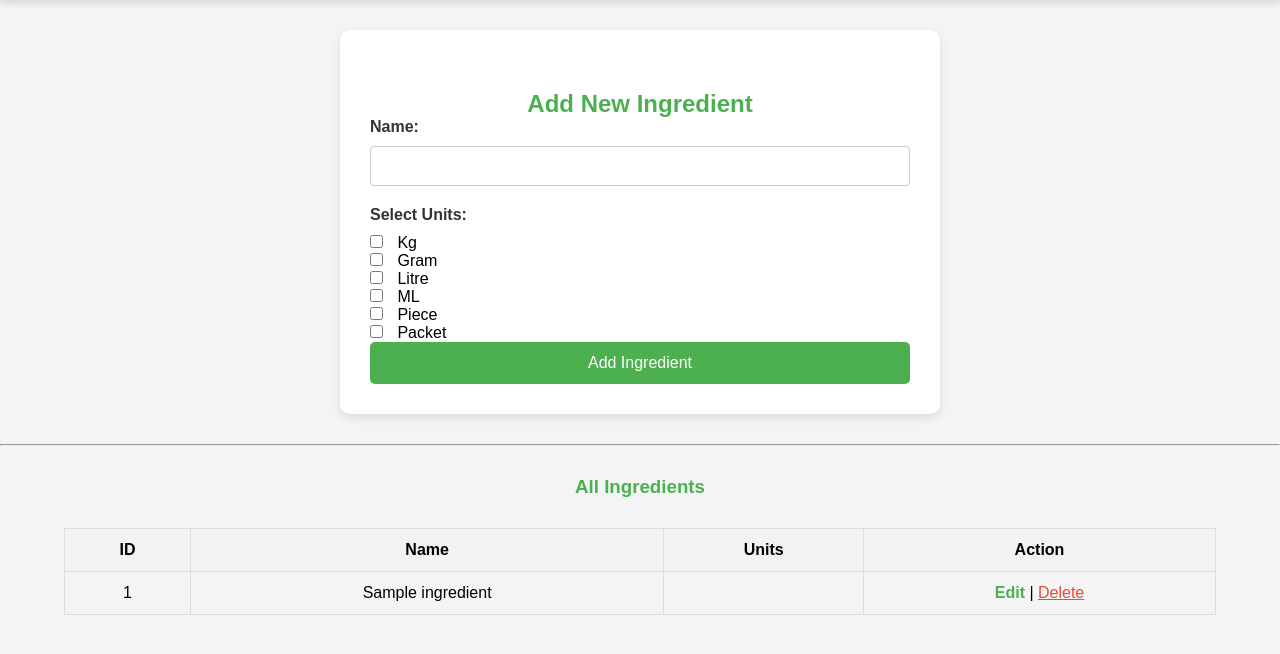
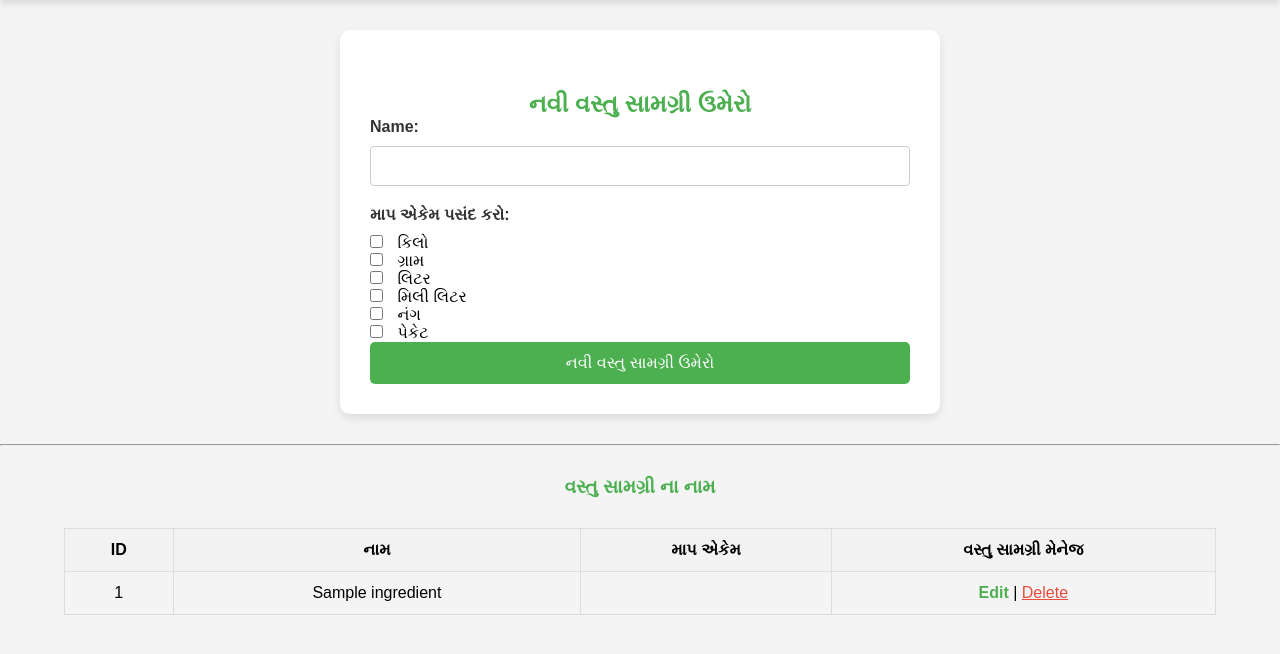
Before and after one commit to aryanrajyaguru22/Sarthi_Travel, a PHP site: page /ingredients.php in a window 1280 px wide. Shown: the part 74-728 px from the top of the page. Run offline with PHP 8.4, Linux system fonts and the light colour scheme; data comes from the database, SQL or seed files in the repository; tables that the repository leaves empty hold one stand-in row (values such as "Sample post").

Commit message:
Gujarati Frontend

```diff
--- a/ingredients.php
+++ b/ingredients.php
@@ -3,7 +3,7 @@ include 'db.php';
 include 'navbar.php';
 session_start();
 
-$all_units = ['Kg', 'Gram', 'Litre', 'ML', 'Piece', 'Packet'];
+$all_units = ['કિલો', 'ગ્રામ', 'લિટર', 'મિલી લિટર', 'નંગ', 'પેકેટ'];
 
 // Handle Add
 if ($_SERVER['REQUEST_METHOD'] === 'POST') {
@@ -11,7 +11,7 @@ if ($_SERVER['REQUEST_METHOD'] === 'POST') {
     $units = $_POST['units'] ?? [];
 
     if (empty($name) || count($units) === 0) {
-        echo "<script>alert('Please enter name and select at least one unit.');</script>";
+        echo "<script>alert('એક વસ્તુ માટે કોઈ એક માપ એકેમ લાહો');</script>";
     } else {
         $conn->query("INSERT INTO ingredients (name) VALUES ('$name')");
         $ingredient_id = $conn->insert_id;
@@ -22,7 +22,7 @@ if ($_SERVER['REQUEST_METHOD'] === 'POST') {
                 $conn->query("INSERT INTO ingredient_units (ingredient_id, unit) VALUES ($ingredient_id, '$unit')");
             }
         }
-        echo "<script>alert('Ingredient added.'); window.location='ingredients.php';</script>";
+        echo "<script>alert('વસ્તુ સામગ્રી સેવ થઇ ગઈ છે '); window.location='ingredients.php';</script>";
     }
 }
 
@@ -37,7 +37,7 @@ if (isset($_GET['delete'])) {
 <!DOCTYPE html>
 <html>
 <head>
-    <title>Ingredients</title>
+    <title>વસ્તુ સામગ્રી</title>
     <style>
         body {
             font-family: Arial, sans-serif;
@@ -178,30 +178,30 @@ if (isset($_GET['delete'])) {
 <body>
 
 <div class="form-container">
-    <h2>Add New Ingredient</h2>
+    <h2>નવી વસ્તુ સામગ્રી ઉમેરો </h2>
     <form method="POST">
         <label>Name:</label>
         <input type="text" name="name" required>
 
-        <label>Select Units:</label>
+        <label>માપ એકેમ પસંદ કરો:</label>
         <?php foreach ($all_units as $unit): ?>
             <input type="checkbox" name="units[]" value="<?= $unit ?>"> <?= $unit ?><br>
         <?php endforeach; ?>
 
-        <button type="submit">Add Ingredient</button>
+        <button type="submit">નવી વસ્તુ સામગ્રી ઉમેરો </button>
     </form>
 </div>
 
 <hr>
 
-<h3>All Ingredients</h3>
+<h3>વસ્તુ સામગ્રી ના નામ </h3>
 
 <table>
     <tr>
         <th>ID</th>
-        <th>Name</th>
-        <th>Units</th>
-        <th>Action</th>
+        <th>નામ </th>
+        <th>માપ એકેમ</th>
+        <th>વસ્તુ સામગ્રી મેનેજ</th>
     </tr>
     <?php
     $result = $conn->query("SELECT * FROM ingredients ORDER BY id DESC");
```
Also changed, not shown: edit_ingredient.php (+7 -7 lines).
